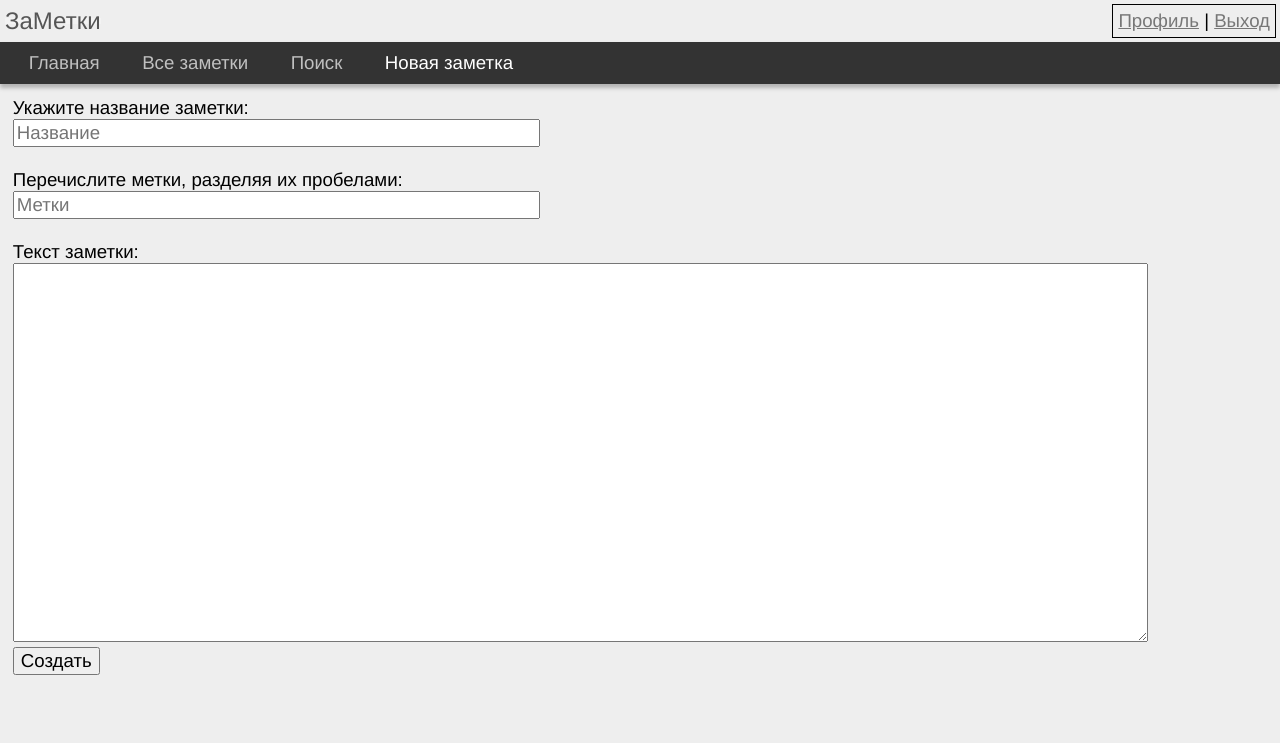
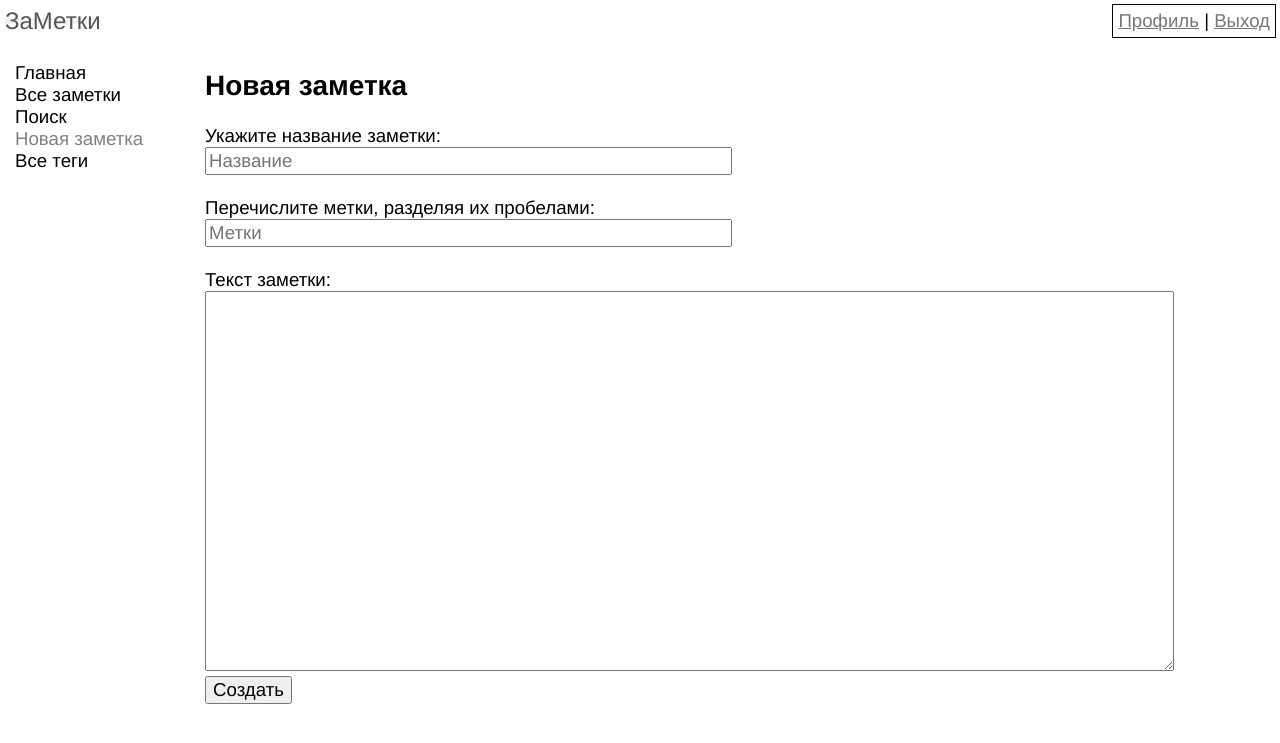
Before and after one commit to xeliz/tagged, a Python web app: template templates/new.html in a window 1280 px wide. Shown: the top 743 px of the page. Run offline with Jinja, Linux system fonts and the light colour scheme; the template is opened without the code that fills it, so the values that code supplies are empty.

Commit message:
new minimalist style

```diff
--- a/static/styles.css
+++ b/static/styles.css
@@ -5,7 +5,6 @@ body, textarea, input, button {
 
 body {
     margin: 0;
-    background: rgba(238, 238, 238, 1);
 }
 
 #header {
@@ -30,30 +29,34 @@ body {
     padding: 5px;
 }
 
-#menu {
-    padding: 10px;
-    background: rgba(51, 51, 51, 1);
-    box-shadow: 0 4px 4px rgba(0, 0, 0, 0.25);
+#undermenu_container {
+    display: flex;
+}
+
+#leftbox {
+    padding-top: 20px;
+    width: 200px;
 }
 
 .menulink {
     text-decoration: none;
-    margin: 0 1em 0;
-    color: silver;
+    margin-left: 15px;
+    color: black;
 }
 
 .menulink:hover {
-    color: white;
+    font-weight: normal;
     text-decoration: underline;
-    font-weight: normal;
+    color: black;
 }
 
 .curmenulink, .curmenulink:hover {
-    color: white;
+    color: gray;
 }
 
 #contents {
-    padding: 1%;
+    padding: 5px;
+    flex-grow: 1;
 }
 
 a {
--- a/templates/all.html
+++ b/templates/all_notes.html
@@ -6,6 +6,8 @@
     <script>
         var md = window.markdownit({linkify: true});
     </script>
+
+    <h2>{{title}}</h2>
     {% for note in notes %}
         {{ macros.short_note(note) }}
     {% endfor %}
--- a/templates/basepage.html
+++ b/templates/basepage.html
@@ -13,14 +13,17 @@
                 <a href="/profile">Профиль</a> | <a href="/logout">Выход</a>
             </div>
         </div>
-        <div id="menu">
-            <a {{('class="menulink curmenulink"' if title == "Главная" else 'class="menulink"')|safe}} href="/">Главная</a>
-            <a {{('class="menulink curmenulink"' if title == "Все заметки" else 'class="menulink"')|safe}} href="/all">Все заметки</a>
-            <a {{('class="menulink curmenulink"' if title == "Поиск" else 'class="menulink"')|safe}} href="/search">Поиск</a>
-            <a {{('class="menulink curmenulink"' if title == "Новая заметка" else 'class="menulink"')|safe}} href="/new">Новая заметка</a>
-        </div>
-        <div id="contents">
-            {% block content %}{% endblock %}
+        <div id="undermenu_container">
+            <div id="leftbox">
+                <a {{('class="menulink curmenulink"' if title == "Главная" else 'class="menulink"')|safe}} href="/">Главная</a><br>
+                <a {{('class="menulink curmenulink"' if title == "Все заметки" else 'class="menulink"')|safe}} href="/all">Все заметки</a><br>
+                <a {{('class="menulink curmenulink"' if title == "Поиск" else 'class="menulink"')|safe}} href="/search">Поиск</a><br>
+                <a {{('class="menulink curmenulink"' if title == "Новая заметка" else 'class="menulink"')|safe}} href="/new">Новая заметка</a><br>
+                <a {{('class="menulink curmenulink"' if title == "Все теги" else 'class="menulink"')|safe}} href="/all_tags">Все теги</a><br>
+            </div>
+            <div id="contents">
+                {% block content %}{% endblock %}
+            </div>
         </div>
     </body>
 </html>
--- a/templates/index.html
+++ b/templates/index.html
@@ -8,6 +8,7 @@
     </script>
 
     <h2>Последние заметки</h2>
+
     {% for note in notes %}
         {{ macros.short_note(note) }}
     {% endfor %}
--- a/templates/new.html
+++ b/templates/new.html
@@ -1,6 +1,7 @@
 {% set title = "Новая заметка" %}
 {% extends "basepage.html" %}
 {% block content %}
+    <h2>{{title}}</h2>
     <div class="formblock">
         <form method="POST">
             Укажите название заметки:<br>
--- a/templates/profile.html
+++ b/templates/profile.html
@@ -1,5 +1,6 @@
 {% set title = "Профиль" %}
 {% extends "basepage.html" %}
 {% block content %}
+    <h2>{{title}}</h2>
     Страница пользователя <b>{{userdata['username']}}</b><br>
 {% endblock %}
--- a/templates/search.html
+++ b/templates/search.html
@@ -1,6 +1,7 @@
 {% set title = "Поиск" %}
 {% extends "basepage.html" %}
 {% block content %}
+    <h2>{{title}}</h2>
     <div class="formblock">
         <form method="GET" action="/search/results">
             Перечислите через пробелы ключевые слова, которые должны встречаться в тексте заметки:<br>
--- a/templates/search_results.html
+++ b/templates/search_results.html
@@ -7,10 +7,10 @@
         var md = window.markdownit({linkify: true});
     </script>
     {% if keywords %}
-        Искомые ключевые слова: {{ ", ".join(keywords) }} <br>
+        <h3>Искомые ключевые слова: {{ ", ".join(keywords) }}</h3>
     {% endif %}
     {% if tags %}
-        Искомые метки: {{ ", ".join(tags) }} <br>
+        <h3>Искомые метки: {{ ", ".join(tags) }} </h3>
     {% endif %}
     <br>
     {% for note in notes %}
```
Also changed, not shown: notes.py (+14 -1 lines), services.py (+12 -0 lines), templates/all_tags.html (added, +8 -0 lines), templates/unauthorizedbasepage.html (+9 -15 lines).
